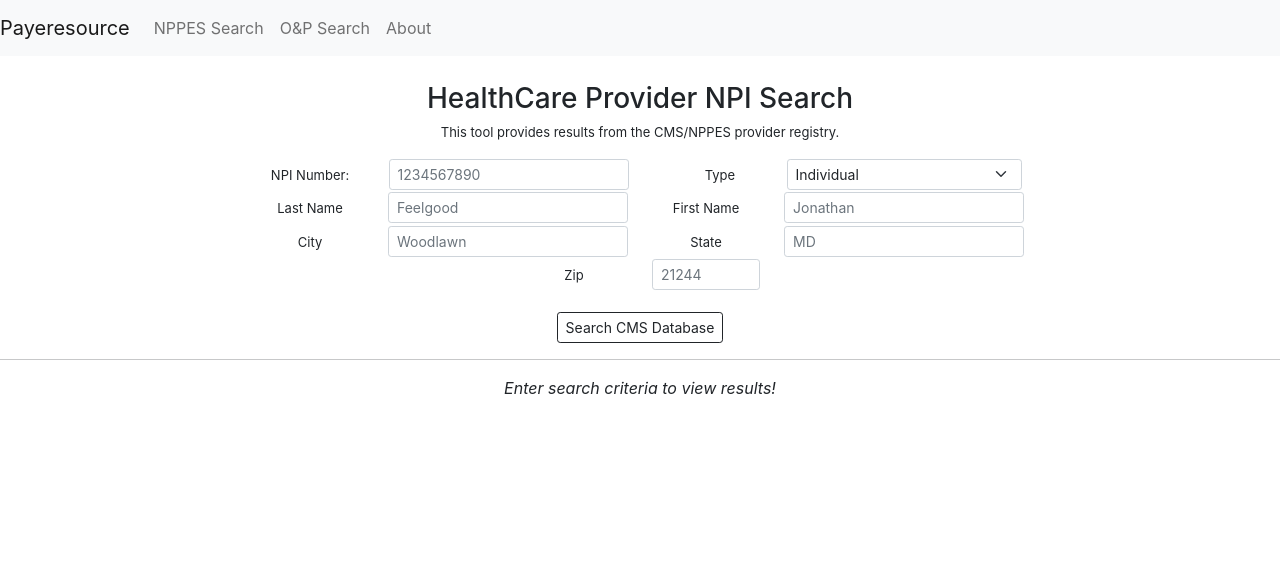
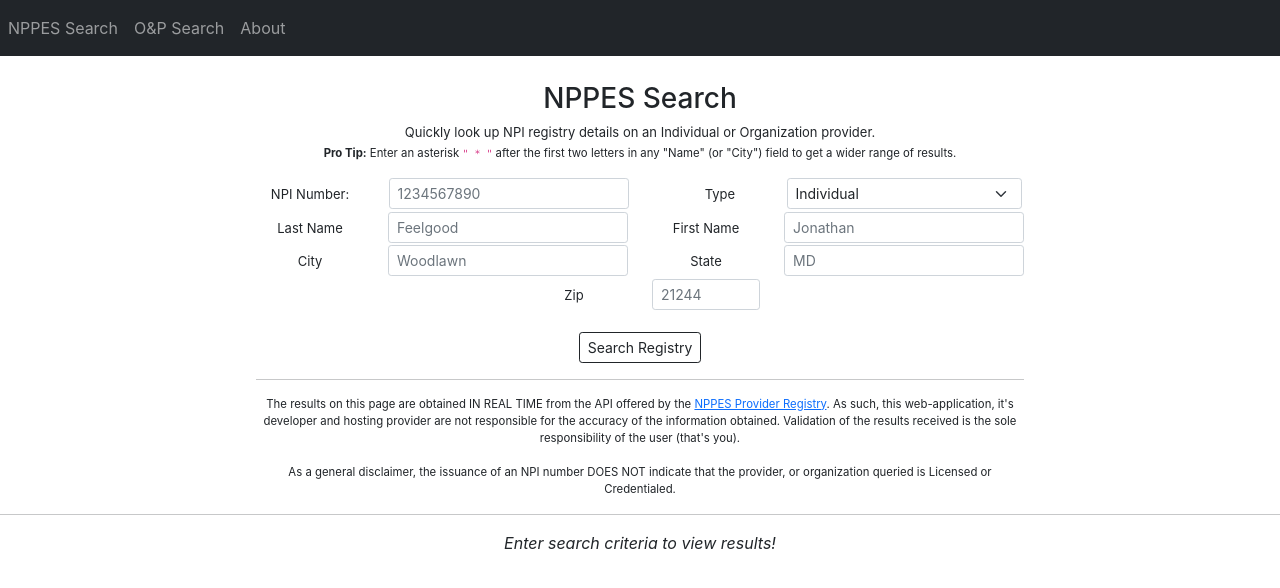
Before and after one commit to aarontbethea/doctorSearch, a React (Create React App) app in the folder doc-search-project/: page / in a window 1280 px wide. Shown: the top 588 px of the page. Built offline with nearby package versions, Linux system fonts and the light colour scheme.

Commit message:
final UI adjustments for NPPES search.

```diff
--- a/doc-search-project/package.json
+++ b/doc-search-project/package.json
@@ -6,6 +6,7 @@
     "@testing-library/jest-dom": "^5.16.4",
     "@testing-library/react": "^13.1.1",
     "@testing-library/user-event": "^13.5.0",
+    "dependencies": "^0.0.1",
     "react": "^18.1.0",
     "react-bootstrap": "^2.4.0",
     "react-dom": "^18.1.0",
--- a/doc-search-project/src/index.js
+++ b/doc-search-project/src/index.js
@@ -4,6 +4,7 @@
 import './index.css';
 //import App from './App';
 import reportWebVitals from './reportWebVitals';
+
 
 //get pages to render
 import Layout from "./pages/Layout.js";
--- a/doc-search-project/src/pages/Layout.js
+++ b/doc-search-project/src/pages/Layout.js
@@ -5,10 +5,8 @@
 const Layout = () => {
   return (
     <>
-      <Navbar bg="light" expand="lg">
-        <LinkContainer to="/">
-          <Navbar.Brand>Payeresource</Navbar.Brand>
-        </LinkContainer>
+      <Navbar bg="dark" variant="dark" expand="lg">
+
         <Navbar.Toggle aria-controls="basic-navbar-nav" />
         <Navbar.Collapse id="basic-navbar-nav">
           <Nav className="mr-auto">
--- a/doc-search-project/src/styles/resultsViewStyle.css
+++ b/doc-search-project/src/styles/resultsViewStyle.css
@@ -1,3 +1,9 @@
 #results {
-    margin:15px;
+    margin-left:10%;
+    margin-right: 10%;
+    margin-bottom:10%;
 }
+
+h4 {
+    margin-left:10%
+}
--- a/doc-search-project/src/widgets/resultsView.jsx
+++ b/doc-search-project/src/widgets/resultsView.jsx
@@ -18,7 +18,7 @@
   return (
     <div id="results">
       <div className="d-flex justify-content-start">
-        <h3>Results: {numResults}</h3>
+        <h4>Results: {numResults}</h4>
       </div>
 
       <br />
--- a/doc-search-project/src/widgets/type-one-search.jsx
+++ b/doc-search-project/src/widgets/type-one-search.jsx
@@ -13,9 +13,22 @@
   //intro message
   const introMsg = (
     <>
-      <p>This tool provides results from the CMS/NPPES provider registry.</p>
+      <p>
+        Quickly look up NPI registry details on an Individual or Organization provider.
+        <br/>
+        <small><b>Pro Tip:</b> Enter an asterisk <code>" * "</code> after the first two letters in any "Name" (or "City") field to get a wider range of results. </small>
+      </p>
     </>
   );
+
+  const disclaimerMsg = (
+      <>
+        <small><p>The results on this page are obtained IN REAL TIME from the API offered by the <a href="https://npiregistry.cms.hhs.gov/">NPPES Provider Registry</a>.
+        As such, this web-application, it's developer and hosting provider are not responsible for the accuracy of the information obtained. Validation of the results received is the sole responsibility of the user (that's you).
+        <br/><br/>
+        As a general disclaimer, the issuance of an NPI number DOES NOT indicate that the provider, or organization queried is Licensed or Credentialed.</p></small>
+      </>
+  )
 
   let searchName;
   if (searchType === "NPI-1") {
@@ -120,8 +133,10 @@
     getAPIResult(queryUrl);
   };
 
+  /*Set up a function to handle Calls to our `backend` API, which calls the NPPES API with
+  the parameters entered by the user, then assigns the JSON results to a `state` object.
+  */
   const getAPIResult = async (url) => {
-    //get data from api and return as json
     const response = await fetch(url);
     const jsonData = await response.json();
     props.setData(jsonData);
@@ -131,37 +146,11 @@
 
   return (
     <div id="medicare-search">
-      <h3>HealthCare Provider NPI Search</h3>
+      <h3>NPPES Search</h3>
       {introMsg}
       <form onSubmit={handlesubmit}>
         {/* Toggle between Individual and Organizational Providers */}
         {/* <div className="form-check form-check-inline">
-          <input
-            className="form-check-input"
-            type="radio"
-            name="npiType"
-            id="npiTypeInd"
-            value="NPI-1"
-            onChange={onRadioToggle}
-            defaultChecked
-          />
-          <label className="form-check-label" htmlFor="npiTypeInd">
-            Individual
-          </label>
-        </div>
-        <div className="form-check form-check-inline">
-          <input
-            className="form-check-input"
-            type="radio"
-            name="npiType"
-            id="npiTypeOrg"
-            value="NPI-2"
-            onChange={onRadioToggle}
-          />
-          <label className="form-check-label" htmlFor="npiTypeOrg">
-            Organization
-          </label>
-        </div> */}
 
         {/* NPI Number */}
         <div className="form-group row justify-content-between">
@@ -180,15 +169,18 @@
           <label htmlFor="npiType" className="col-sm-2 col-form-label">
             Type
           </label>
-            <select className="form-select form-select-sm" name="npiType" id="npiType" aria-label="Default select example" onChange={onProviderTypeChange}>
-              <option value="NPI-1" defaultValue>
-                Individual
-              </option>
-              <option value="NPI-2">
-                Organization
-                </option>
-            </select>
-
+          <select
+            className="form-select form-select-sm"
+            name="npiType"
+            id="npiType"
+            aria-label="Default select example"
+            onChange={onProviderTypeChange}
+          >
+            <option value="NPI-1" defaultValue>
+              Individual
+            </option>
+            <option value="NPI-2">Organization</option>
+          </select>
         </div>
         {searchName}
         {/* Address, city state and zip */}
@@ -236,11 +228,14 @@
           </div>
         </div>
         {/* Submit button */}
-        <br/>
+        <br />
         <button type="submit" className="btn btn-outline-dark btn-sm">
-          Search CMS Database
+          Search Registry
         </button>
       </form>
+      <hr/>
+      {/* Inject the disclaimer message here */}
+      {disclaimerMsg}
     </div>
   );
 }
```
Also changed, not shown: 1 other file (tests, documents, lock files or other folders).
